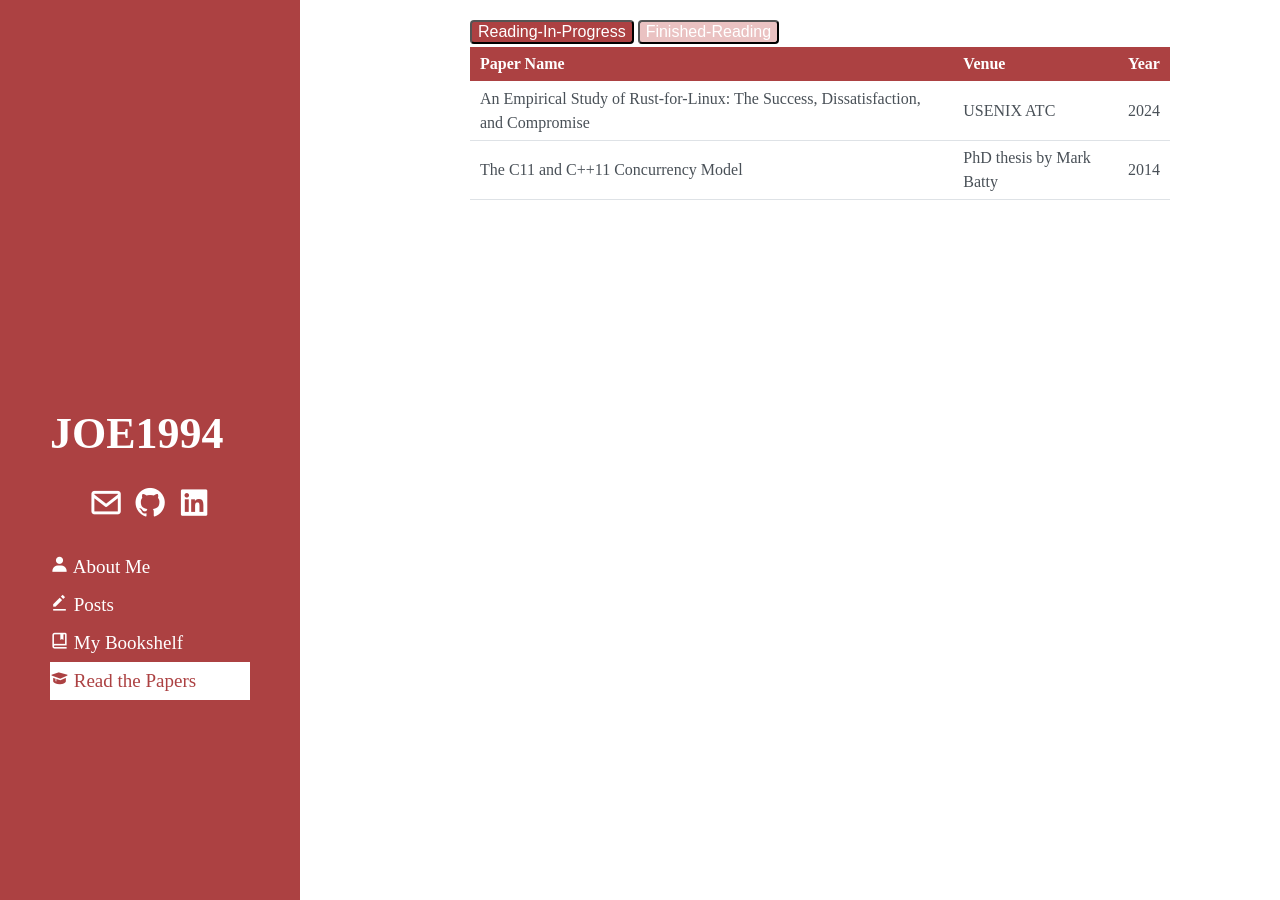
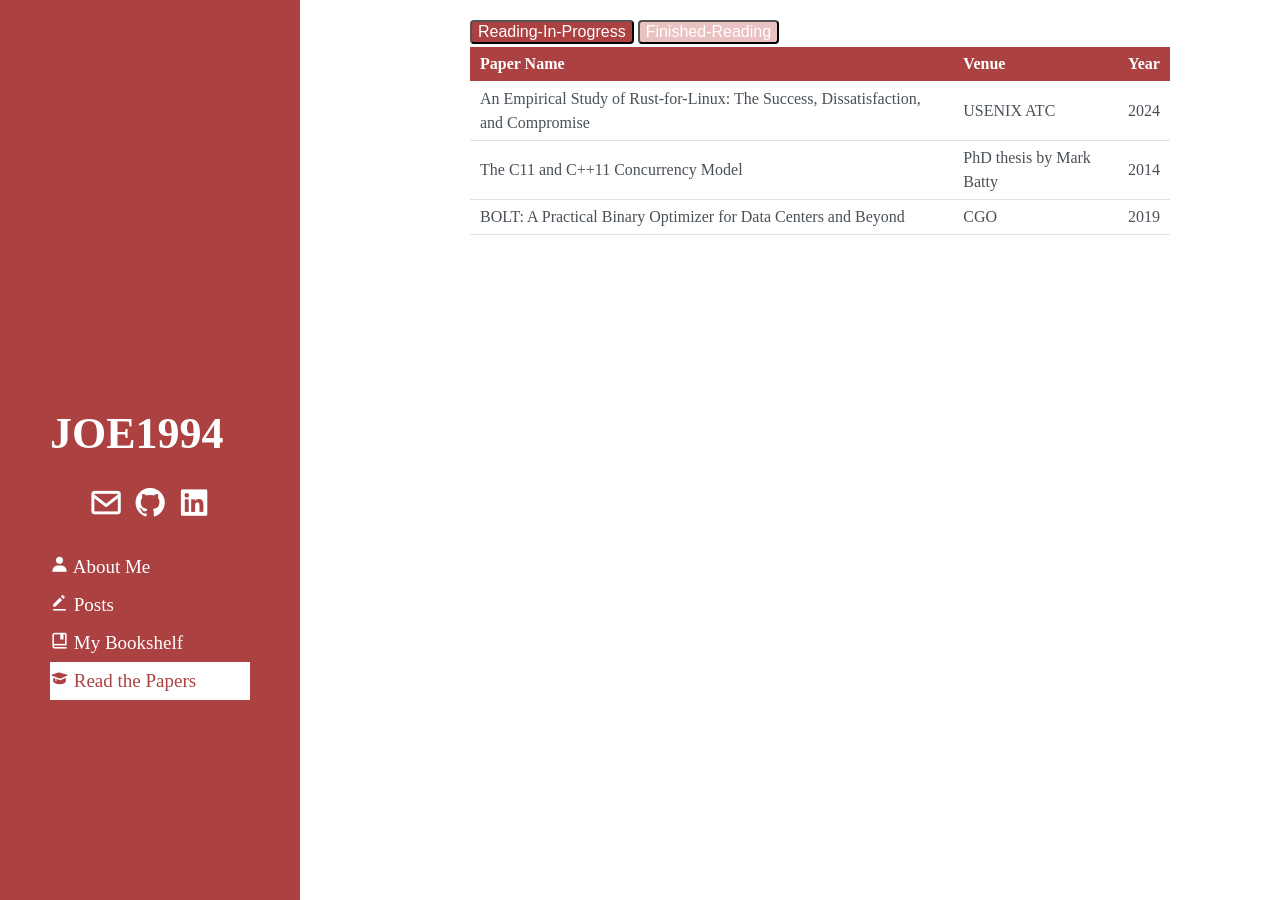
Before and after one commit to JOE1994/JOE1994.github.io, a Jekyll site: the page built from read_the_papers.html, in a window 1280 px wide. Built offline with Jekyll 4.4.1, drawn with Linux system fonts in a browser that asks for light colours; some web fonts are replaced.

Commit message:
[paper] Add BOLT paper to wip list

```diff
--- a/_data/papers_reading.yml
+++ b/_data/papers_reading.yml
@@ -7,3 +7,8 @@
   conf: "PhD thesis by Mark Batty"
   year: 2014
   link: https://www.cs.kent.ac.uk/people/staff/mjb211/docs/toc.pdf
+
+- name: "BOLT: A Practical Binary Optimizer for Data Centers and Beyond"
+  conf: "CGO"
+  year: 2019
+  link: https://research.facebook.com/publications/bolt-a-practical-binary-optimizer-for-data-centers-and-beyond/
```
